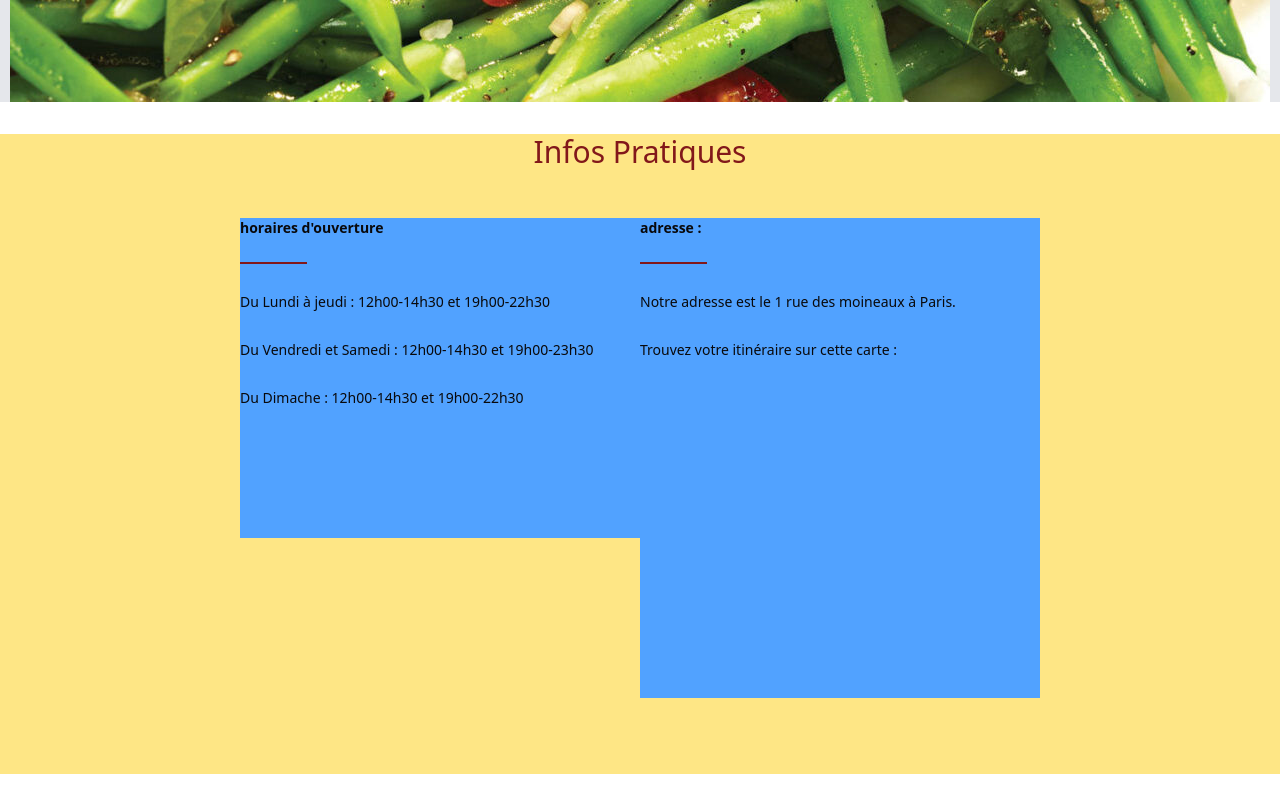
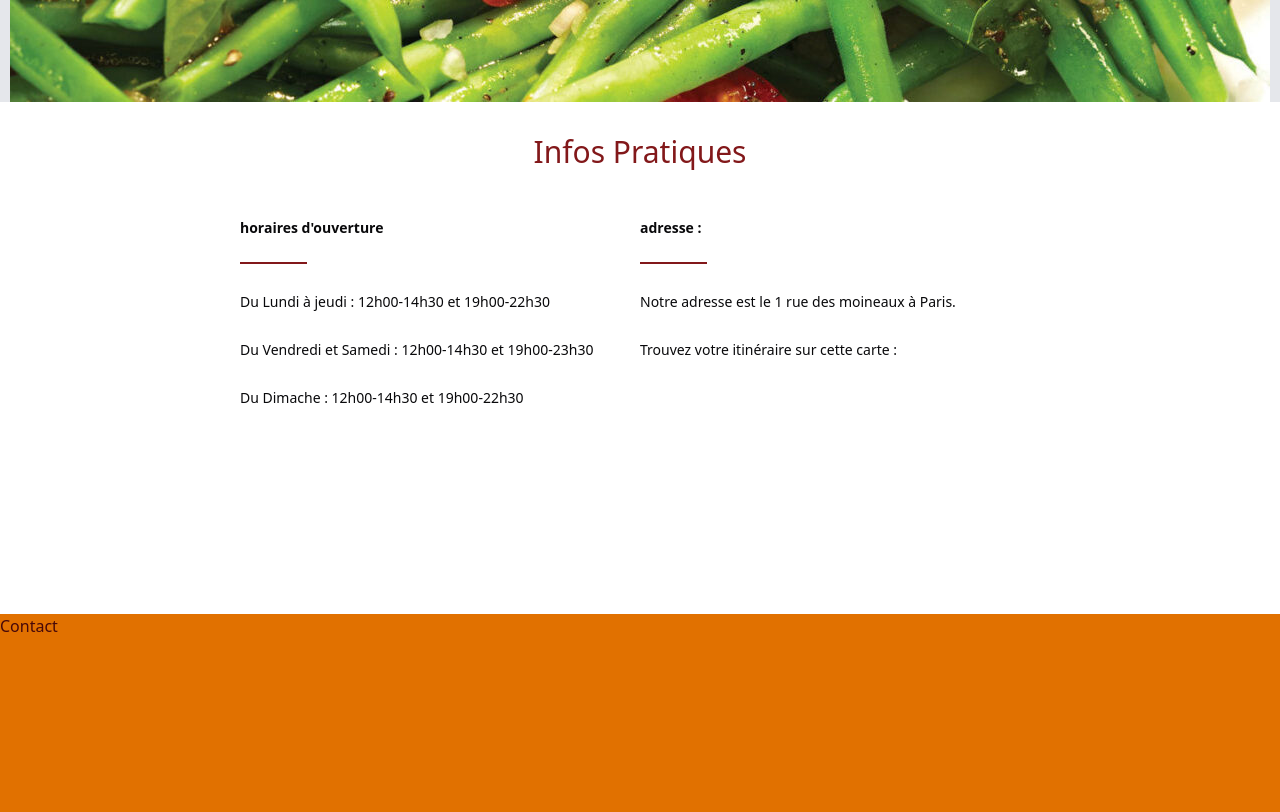
Before and after one commit to MikeZuck1/restaurant, a Next.js app: page / in a window 1280 px wide. Shown: the part 2020-2832 px from the top of the page. Before the commit the page ends 2794 px from the top, so only its background shows below. Built offline with nearby package versions, Linux system fonts and the light colour scheme.

Commit message:
almost finished map section. Working on contact section.

```diff
--- a/app/contact/page.tsx
+++ b/app/contact/page.tsx
@@ -1,3 +1,7 @@
 export default function Contact() {
-  return <h1>Contact</h1>;
+  return (
+    <div className="bg-amber-600 h-[30rem]">
+      <h1 className="text-red-950">Contact</h1>
+    </div>
+  );
 }
--- a/app/informations/page.tsx
+++ b/app/informations/page.tsx
@@ -1,3 +1,4 @@
+
 export default function Informations() {
   const schedule = {
     firstTitle: "horaires d'ouverture",
@@ -10,13 +11,13 @@ export default function Informations() {
   };
 
   return (
-    <div className="bg-amber-200 h-[40rem]">
+    <div className="h-[30rem]">
       <h1 className="mt-[2rem] text-center text-3xl font-medium capitalize text-red-900">
         infos pratiques
       </h1>
       <div className="flex flex-row justify-around px-[15rem]">
-        <div className="">
-          <div className="bg-blue-400 text-sm mt-[3rem] h-[20rem] w-[25rem]">
+        <div>
+          <div className="text-sm mt-[3rem] h-[20rem] w-[25rem]">
             <h3 className="font-bold">{schedule.firstTitle}</h3>
             <hr className="my-6 border border-red-900 w-1/6" />
             <p className="my-7">{schedule.week}</p>
@@ -25,7 +26,7 @@ export default function Informations() {
           </div>
         </div>
         <div>
-          <div className="bg-blue-400 text-sm mt-[3rem] h-[30rem] w-[25rem]">
+          <div className="text-sm mt-[3rem] h-[30rem] w-[25rem]">
             <h3 className="font-bold">{schedule.secondTitle} :</h3>
             <hr className="my-6 border border-red-900 w-1/6" />
             <p className="my-7">{schedule.adress}</p>
--- a/app/page.tsx
+++ b/app/page.tsx
@@ -4,7 +4,7 @@ import History from "./history/page";
 import Map from "./map/page";
 import Salade from "./salade/page";
 import Informations from "./informations/page";
-// import Contact from "./contact/page";
+import Contact from "./contact/page";
 // import Footer from "./footer/page";
 
 export default function Home() {
@@ -16,7 +16,7 @@ export default function Home() {
       <Map />
       <Salade />
       <Informations />
-      {/* <Contact />  */}
+      <Contact />
       {/* <Footer />  */}
     </>
   );
--- a/package.json
+++ b/package.json
@@ -11,6 +11,7 @@
   },
   "dependencies": {
     "@radix-ui/react-slot": "^1.1.2",
+    "@react-google-maps/api": "^2.20.6",
     "class-variance-authority": "^0.7.1",
     "clsx": "^2.1.1",
     "lucide-react": "^0.479.0",
```
Also changed, not shown: 1 other file (tests, documents, lock files or other folders).
